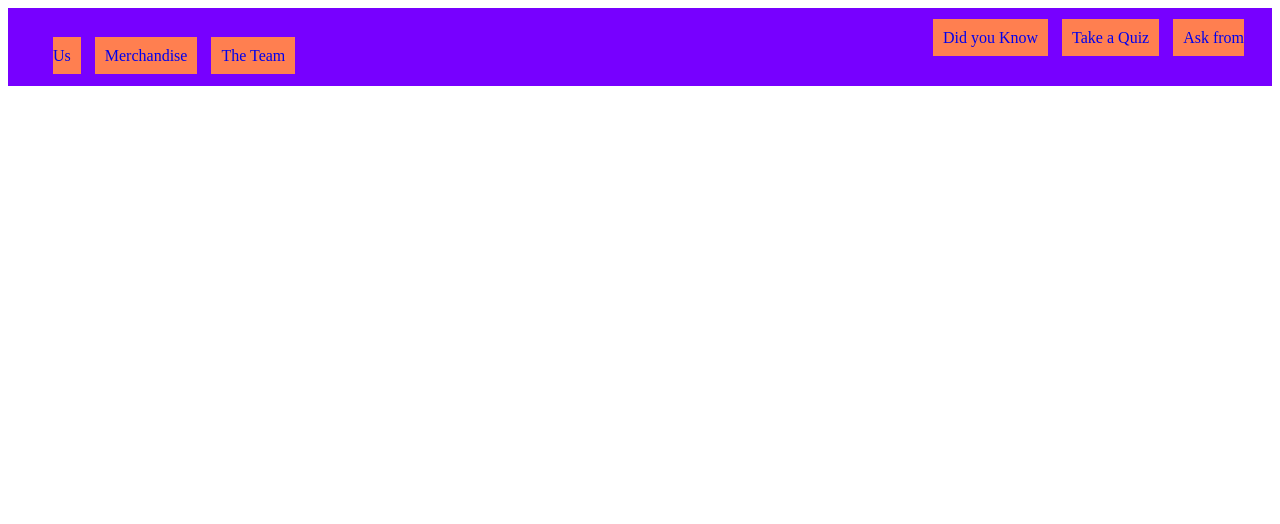
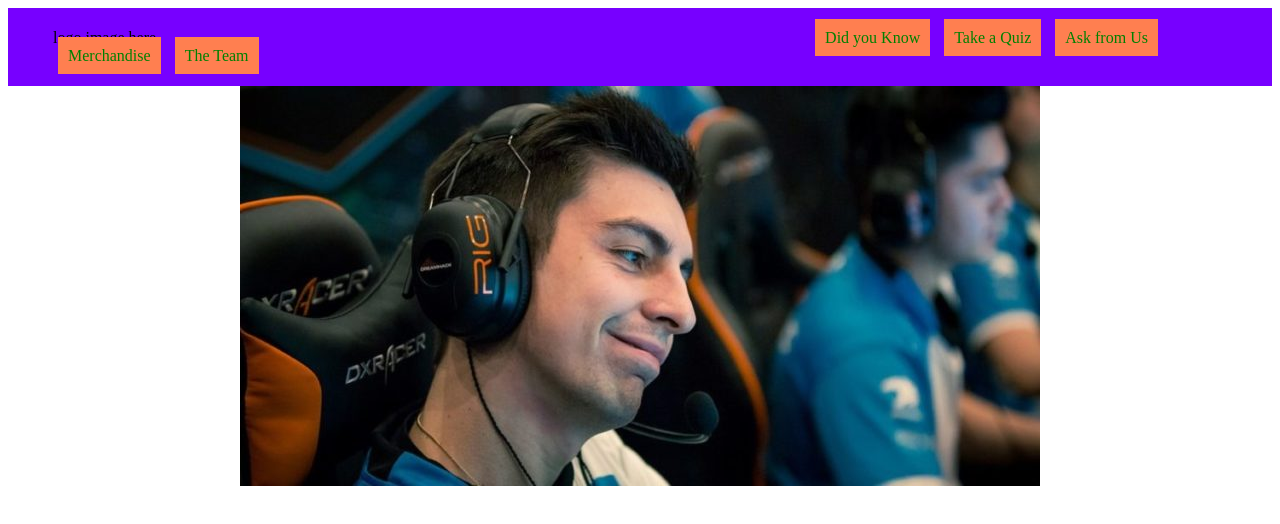
Before and after one commit to DimuthuSqrl/WebDev-CW-Y1-SEM2, a plain HTML site: page home.html in a window 1280 px wide. Drawn offline with Linux system fonts and the light colour scheme.

Commit message:
boeihaf0ewaogrwe

```diff
--- a/home.html
+++ b/home.html
@@ -10,8 +10,9 @@
     <!-- nav bar -->
     <div class="nav-bar">
         <ul>
+            <li>logo image here</li>
             <li id="space-nav-bar"></li>
-            <li><a href="https://www.google.com/"> Did you Know</a></li>
+            <li><a href="https://www.google.com/">Did you Know</a></li>
             <li><a href="https://www.google.com/">Take a Quiz</a></li>
             <li><a href="https://www.google.com/">Ask from Us</a></li>
             <li><a href="https://www.google.com/">Merchandise</a></li>
@@ -24,7 +25,7 @@
 
         <!-- a slidshow of few images 4-5 not specific about any sport just commen to all -->
         <section id="image-display">
-
+            <img src="images/home/shroud-1-800x400.jpg" alt="shroud">
         </section>
 
         <!-- esports -->
--- a/styles.css
+++ b/styles.css
@@ -1,17 +1,51 @@
-.nav-bar{
+.nav-bar {
     background-color: rgb(119, 0, 255);
     padding: 5px;
 }
-.nav-bar li{
+
+.nav-bar li {
     display: inline;
+
+}
+.nav-bar a{
     margin: 5px;
     padding: 10px;
-    background-color:coral;
+    background-color: coral;
 }
-.nav-bar a{
+
+.nav-bar a {
     text-decoration: none;
 }
-#space-nav-bar{
-    margin-left: 850px;
+
+#space-nav-bar {
+    margin-left: 650px;
     background-color: rgb(119, 0, 255);
 }
+
+.nav-bar a:link {
+    color: green;
+}
+
+.nav-bar a:visited {
+    color: brown;
+}
+
+.nav-bar a:hover {
+    color: yellow;
+    background-color: red;
+}
+
+.nav-bar a:active {
+    color: chocolate;
+}
+/*
+*
+*
+content */
+
+/*image display*/
+
+#image-display img{
+    display: block;
+    margin: auto;
+}
```
Also changed, not shown: images/home/shroud-1-800x400.jpg (added).
